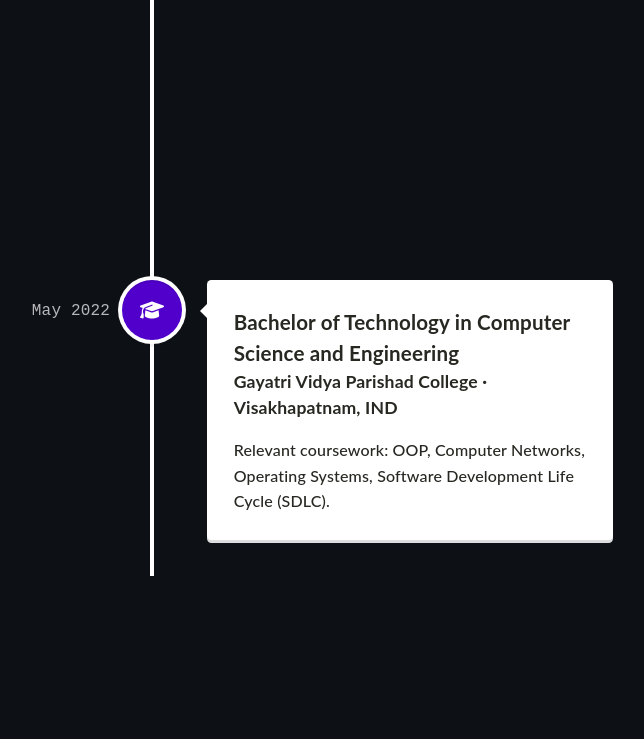
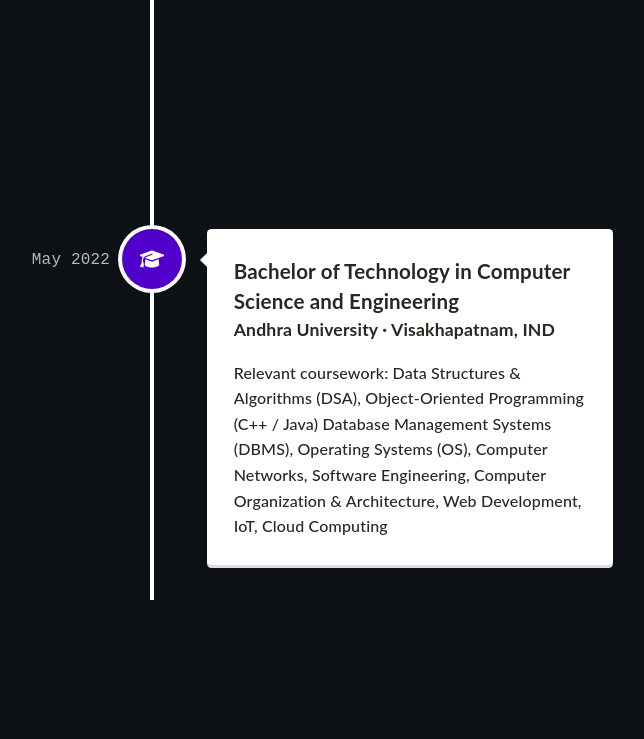
Before and after one commit to VenkatM77797/venkatm77797.github.io, a React (Create React App) app: page / in a window 1280 px wide. Shown: the part 5435-6174 px from the top of the page, without its empty margins (488-1132 px from the left). Built offline with nearby package versions, Linux system fonts and the light colour scheme.

Commit message:
Updated education

```diff
--- a/src/components/Education.tsx
+++ b/src/components/Education.tsx
@@ -26,8 +26,7 @@
             </h4>
             <p>
               Relevant coursework: Web Programming, Database Systems, Object-Oriented Design,
-              Software Engineering, JAVA, Python, Graduate projects included building a finance dashboard
-              using React and REST APIs and implementing data handling algorithms in Python.
+              Software Engineering, JAVA, Python, Artificial Intelligence, Cybersecurity
             </p>
           </VerticalTimelineElement>
 
@@ -43,11 +42,16 @@
               Bachelor of Technology in Computer Science and Engineering
             </h3>
             <h4 className="vertical-timeline-element-subtitle">
-              Gayatri Vidya Parishad College · Visakhapatnam, IND
+              Andhra University · Visakhapatnam, IND
             </h4>
             <p>
-              Relevant coursework: OOP, Computer Networks, Operating Systems,
-              Software Development Life Cycle (SDLC).
+              Relevant coursework: Data Structures & Algorithms (DSA), Object-Oriented Programming (C++ / Java) Database Management Systems (DBMS),
+              Operating Systems (OS),
+              Computer Networks,
+              Software Engineering,
+              Computer Organization & Architecture,
+              Web Development, IoT, Cloud Computing
+
             </p>
           </VerticalTimelineElement>
         </VerticalTimeline>
```
